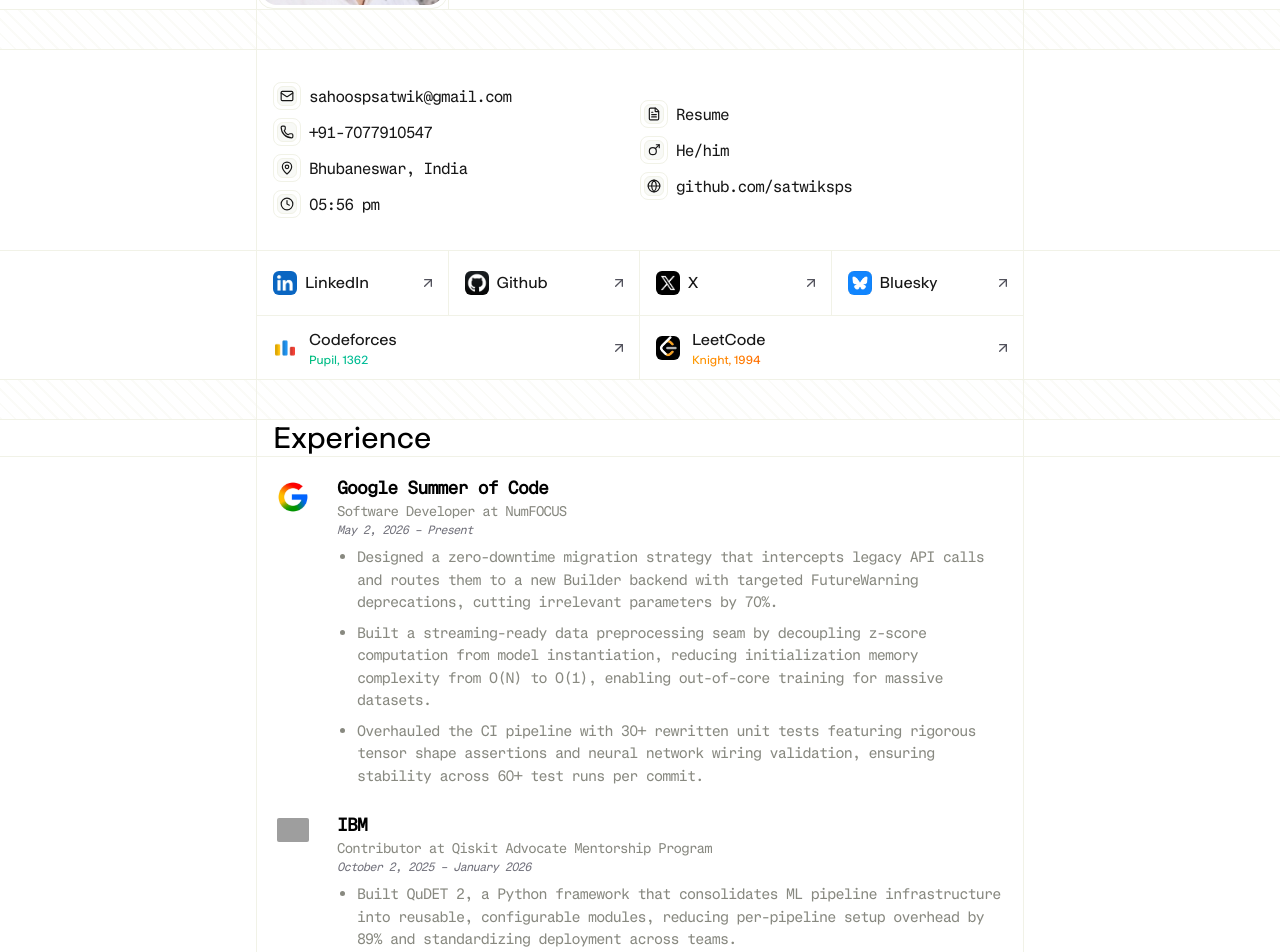
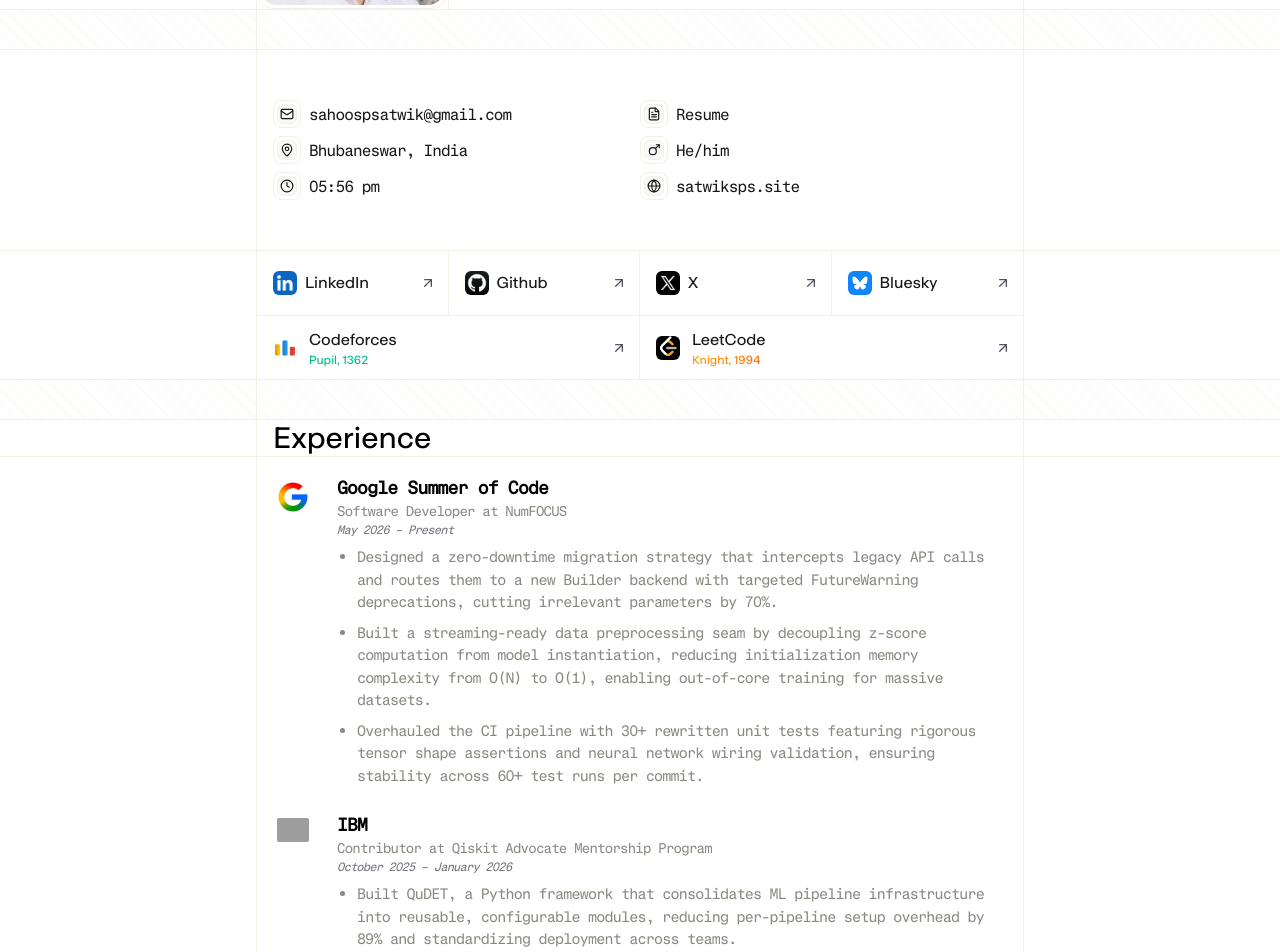
Before and after one commit to satwiksps/satwiksps, a Next.js app: page / in a window 1280 px wide. Shown: the part 480-1432 px from the top of the page. Built offline with nearby package versions, Linux system fonts and the light colour scheme; grey boxes are pictures that could not be loaded.

Commit message:
fix: typo in experience section

```diff
--- a/app/components/BlogsSection.tsx
+++ b/app/components/BlogsSection.tsx
@@ -97,7 +97,7 @@
           </div>
         </div>
       </div>
-      <div className="w-full">
+      <div className="w-full border-b">
         <div className="innerContainer h-5 flex items-center justify-end px-4 py-3 pb-8">
           <h5 className="text-sm font2 tracking-tighter">
             <Link
--- a/app/components/ExperienceSection.tsx
+++ b/app/components/ExperienceSection.tsx
@@ -13,7 +13,7 @@
             <div>
               <h3 className="font-semibold text-lg text1">Google Summer of Code</h3>
               <p className="text-sm font-medium text2">Software Developer at NumFOCUS</p>
-              <p className="text-xs text-zinc-500 italic mb-2">May 2, 2026 – Present</p>
+              <p className="text-xs text-zinc-500 italic mb-2">May 2026 – Present</p>
               <ul className="list-disc pl-5 flex flex-col gap-2 marker:text-[var(--text2)] text-[var(--text2)]">
                 <li>Designed a zero-downtime migration strategy that intercepts legacy API calls and routes them to a new Builder backend with targeted FutureWarning deprecations, cutting irrelevant parameters by 70%.</li>
                 <li>Built a streaming-ready data preprocessing seam by decoupling z-score computation from model instantiation, reducing initialization memory complexity from O(N) to O(1), enabling out-of-core training for massive datasets.</li>
@@ -29,9 +29,9 @@
             <div>
               <h3 className="font-semibold text-lg text1">IBM</h3>
               <p className="text-sm font-medium text2">Contributor at Qiskit Advocate Mentorship Program</p>
-              <p className="text-xs text-zinc-500 italic mb-2">October 2, 2025 – January 2026</p>
+              <p className="text-xs text-zinc-500 italic mb-2">October 2025 – January 2026</p>
               <ul className="list-disc pl-5 flex flex-col gap-2 marker:text-[var(--text2)] text-[var(--text2)]">
-                <li>Built QuDET 2, a Python framework that consolidates ML pipeline infrastructure into reusable, configurable modules, reducing per-pipeline setup overhead by 89% and standardizing deployment across teams.</li>
+                <li>Built QuDET, a Python framework that consolidates ML pipeline infrastructure into reusable, configurable modules, reducing per-pipeline setup overhead by 89% and standardizing deployment across teams.</li>
                 <li>Developed a pluggable data governance layer with AES-128 encryption, role-based access control, automated audit logging, and statistical drift detection, reducing governance-related infrastructure code by 87%.</li>
               </ul>
             </div>
--- a/app/components/InfoBox.tsx
+++ b/app/components/InfoBox.tsx
@@ -29,15 +29,6 @@
             <CopyButton text="sahoospsatwik@gmail.com" />
           </div>
 
-          <div className="flex items-center gap-2 group">
-            <IconBox>
-              <Phone className="size-3.5" />
-            </IconBox>
-            <a href="tel:+91-7077910547" className="hover:underline">
-              +91-7077910547
-            </a>
-            <CopyButton text="+91-7077910547" />
-          </div>
 
           <div className="flex items-center gap-2">
             <IconBox>
@@ -81,8 +72,8 @@
             <IconBox>
               <Globe className="size-3.5" />
             </IconBox>
-            <a href="https://github.com/satwiksps" target="_blank" rel="noopener noreferrer" className="hover:underline">
-              github.com/satwiksps
+            <a href="https://www.satwiksps.site" target="_blank" rel="noopener noreferrer" className="hover:underline">
+              satwiksps.site
             </a>
           </div>
         </div>
--- a/app/components/layout/Footer.tsx
+++ b/app/components/layout/Footer.tsx
@@ -36,7 +36,6 @@
           <a href="https://github.com/satwiksps" className="text-xl font2 text2 underline hover:!text-zinc-700 transition">Satwik Sai Prakash Sahoo</a>
           <a href="https://github.com/satwiksps" className="hover:!text-zinc-700 transition text-sm font1 tracking-tight text2">Github</a>
           <a href="https://www.linkedin.com/in/satwiksps/" className="hover:!text-zinc-700 transition text-sm font1 tracking-tight text2">Linkedin</a>
-          <a href="tel:+91-7077910547" className="text-sm font1 tracking-tight text2 hover:!text-zinc-700 transition">+91-7077910547</a>
         </div>
 
       </div>
```
